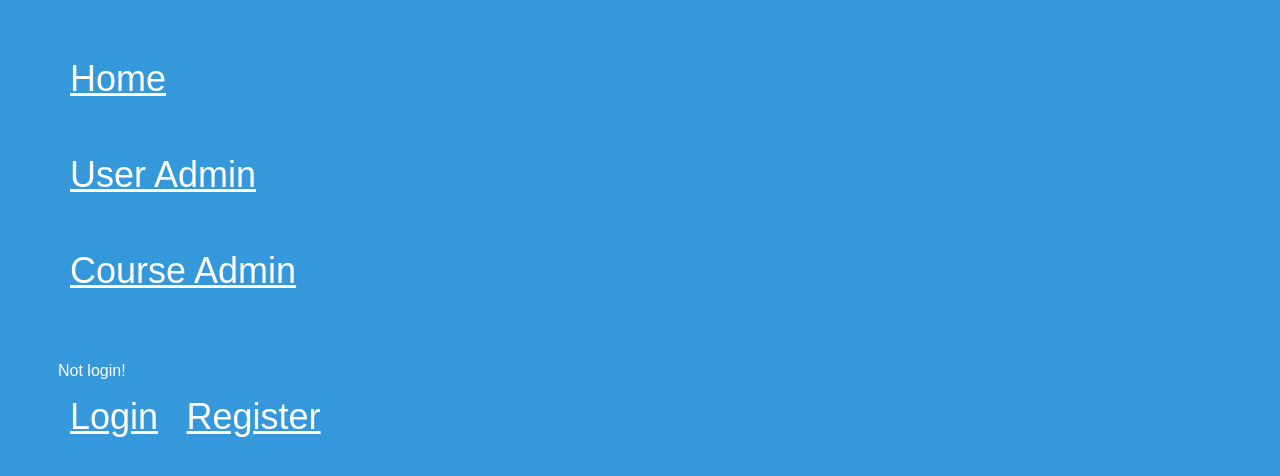
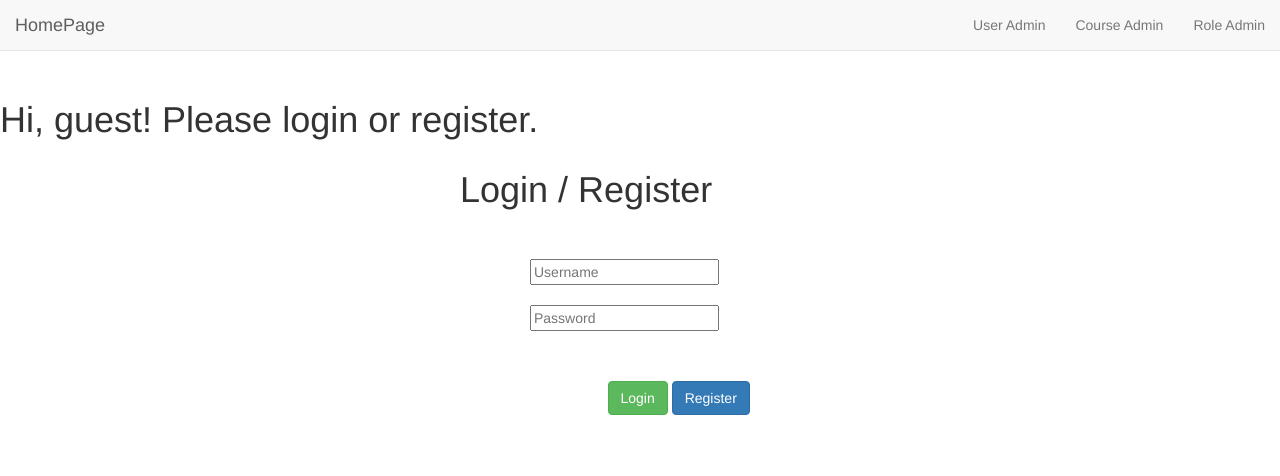
Before and after one commit to chameleon10712/Flask-User-Admin, a Flask app: page / in a window 1280 px wide. Shown: the top 476 px of the page. Run offline with Flask 2, Linux system fonts and the light colour scheme; some libraries are stand-ins or nearby versions.

Commit message:
integrate login and register

```diff
--- a/app.py
+++ b/app.py
@@ -146,7 +146,7 @@ def hello(username=None):
 		return render_template('index.html', username=username)
 
 
-@app.route('/login', methods=['GET', 'POST'])
+@app.route('/login/', methods=['GET', 'POST'])
 def login():
 	"""Login Form"""
 	if request.method == 'GET':
@@ -186,10 +186,11 @@ def register():
 		new_user = User(username=name, password=usr_passwd)
 		db.session.add(new_user)
 		db.session.commit()
-		return render_template('login.html')
+		#return render_template('login.html')
+		return render_template('index.html')
 
-	return render_template('register.html')
-
+	#return render_template('register.html')
+	return render_template('index.html')
 
 @app.route("/logout")
 def logout():
--- a/templates/base.html
+++ b/templates/base.html
@@ -1,20 +1,15 @@
 <html>
   <head>
 		<title>Flask Login Example</title>
+		<!--
 		<link rel="stylesheet" href="/static/css/style.css">
+		-->
+		{% include "resource.html" %}
 
   </head>
   <body>
-    <a href="/" class="link-btn">Home</a>
-    <br><br><br><br>
-
-    <a href="/user_admin" class="link-btn">User Admin</a>
-
-    <br><br><br><br>
-
-    <a href="/course_admin" class="link-btn">Course Admin</a>
-
-    <br><br><br><br>
+	{% include "nav.html" %}
+	<br><br><br><br>
     {% block content %}{% endblock %}
   </body>
 </html>
--- a/templates/index.html
+++ b/templates/index.html
@@ -1,27 +1,71 @@
 {% extends "base.html" %}
 {% block content %}
-<div class="user-div">
+<div>
 	{% if session['logged_in'] %}
 
 		{% if data %}
 			<h3>{{data}}</h3>
 		{% else %}
 
+			{% if username %}
+				<h1>Hi {{ username }} :)</h1>
+			{% else %}
+				<h1>The user has no name.</h1>
+			{% endif %}
+
 			<a href="/logout" class="link-btn">Logout</a> <br> <br>
-
-			{% if username %}
-				<h1>hi {{ username }}</h1>
-			{% else %}
-				<h1>there is no username </h1>
-			{% endif %}
 
 		{% endif %}
 
 	{% else %}
-		<p>Not login!</p>
-		<a href="/login" class="link-btn">Login</a>
-		<a href="/register" class="link-btn">Register</a>
+		<h1>Hi, guest! Please login or register.</h1>
+
+		<div class="container">
+			<div class="row">
+				<div class="col-lg-4"></div>
+				<div class="col-lg-4">
+					<div>
+						<h1>Login / Register</h1>
+					</div>
+					<form>
+						<div style="margin:50px;">
+							<div style="margin:20px;">
+								<input type="username" name="username" placeholder="Username">
+							</div>
+							<div style="margin:20px;">
+								<input type="password" name="password" placeholder="Password">
+							</div>
+						</div>
+						<div class="row">
+							<div class="col-lg-5"></div>
+							<div>
+								<input class="login btn btn-success " type="submit" value="Login">
+								<input class="register btn btn-primary " type="submit" value="Register">
+							</div>
+						</div>
+					</form>
+
+				</div>
+			</div>
+
+		</div>
 
 	{% endif %}
 </div>
+
+<script>
+	$('.login').on('click',function(){
+		$('form').attr('action','/login/');
+		$('form').attr('method','POST');
+	});
+
+	$('.register').on('click',function(){
+		$('form').attr('action','/register/');
+		$('form').attr('method','POST');
+
+	});
+
+
+</script>
+
 {% endblock %}
--- a/templates/nav.html
+++ b/templates/nav.html
@@ -16,8 +16,10 @@
 					<li><a href="/user_admin">User Admin</a></li>
 					<li><a href="/course_admin">Course Admin</a></li>
 					<li><a href="/role_admin">Role Admin</a></li>
-					<li><a href="#">User: {{ session['logged_in'] }}</a></li>
-					<li><a href="/logout">Logout</a></li>
+					{% if session['logged_in'] %}
+						<li><a href="#">User: {{ session['logged_in'] }}</a></li>
+						<li><a href="/logout">Logout</a></li>
+					{% endif %}
 				</ul>
 			</div>
 			<!-- /.navbar-collapse -->
```
Also changed, not shown: templates/resource.html (line endings or trailing spaces), test.db.
